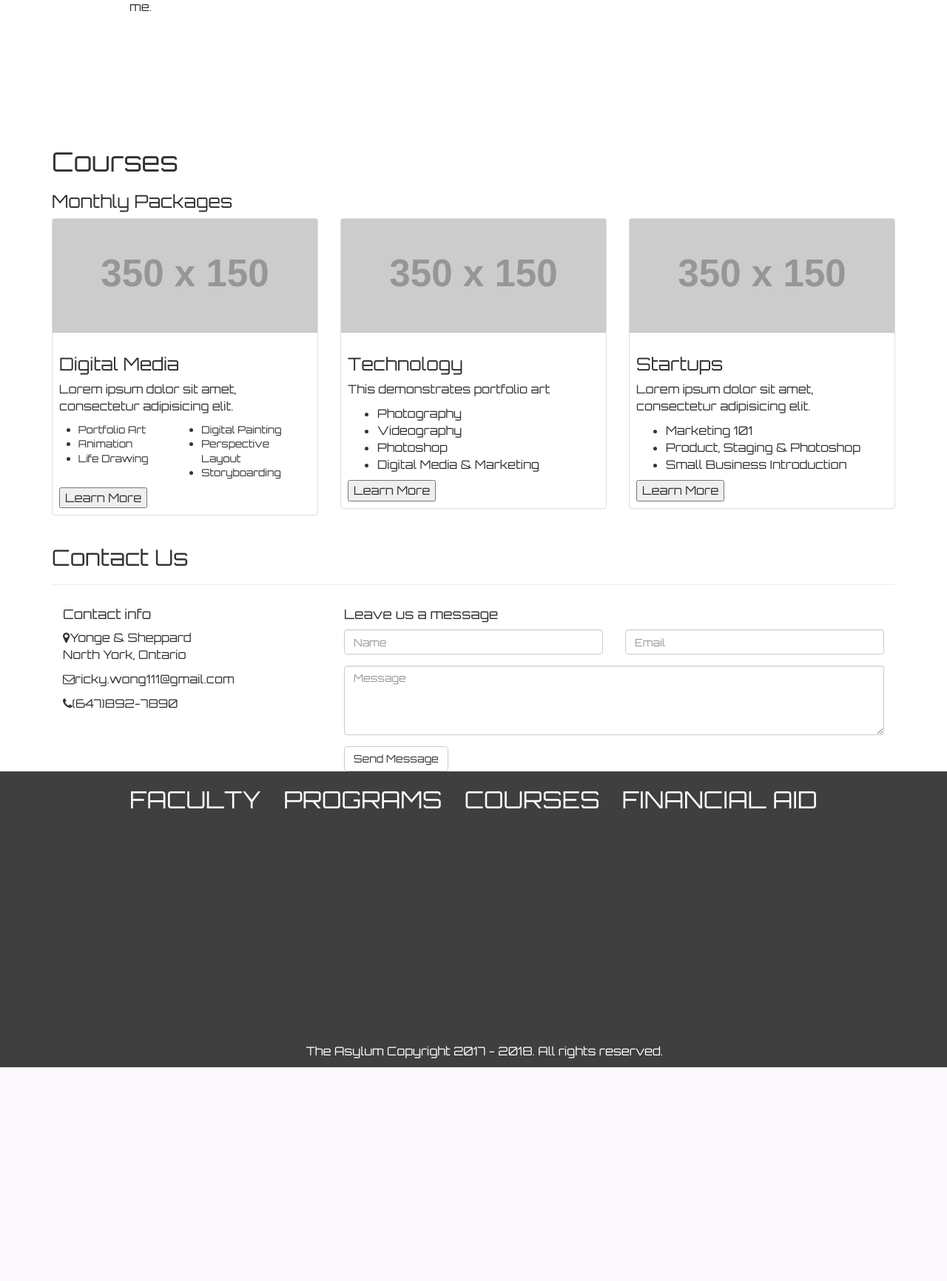
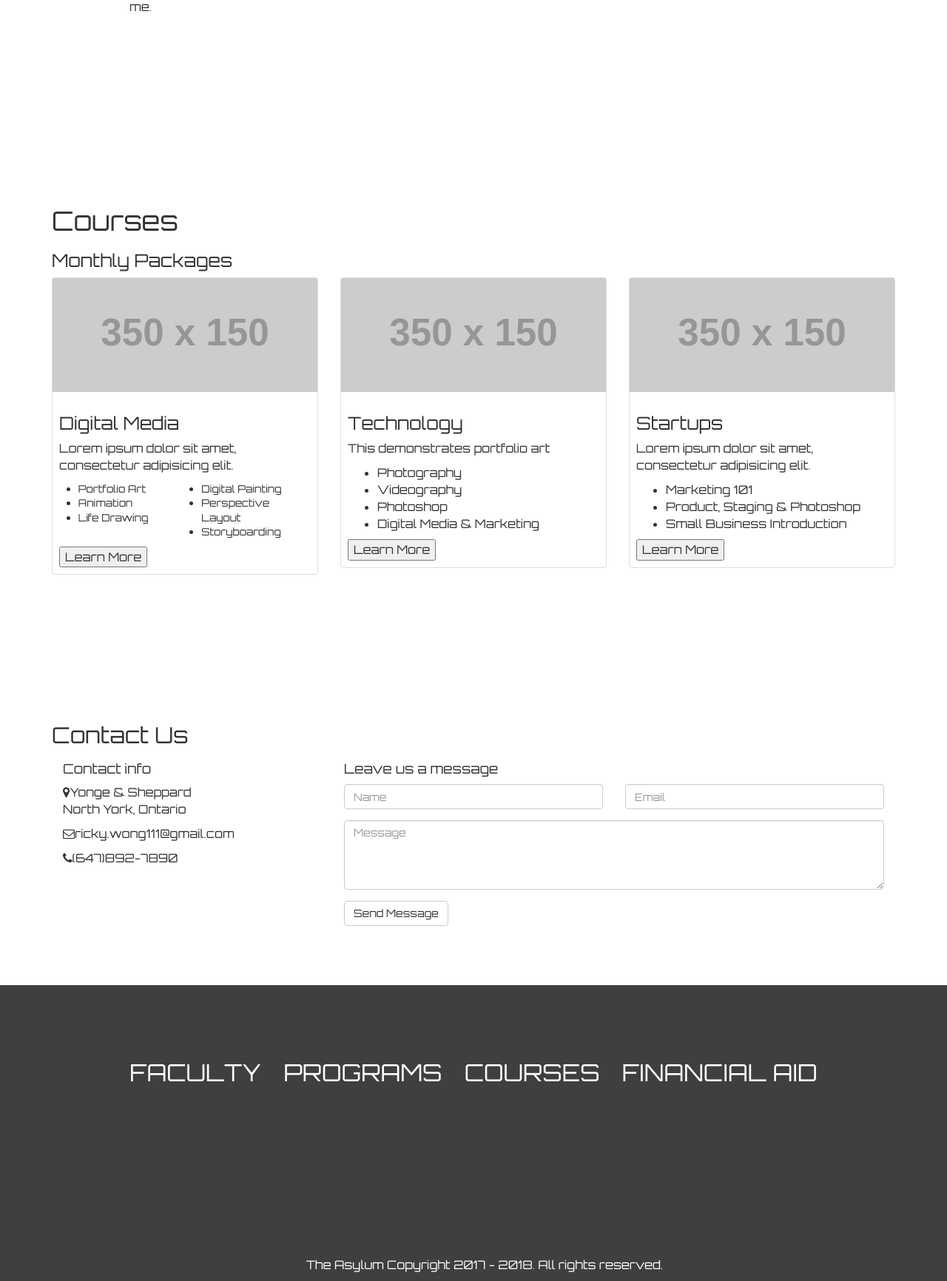
Before and after one commit to voodoo15/Asylum_Landing_Page, a PHP site: page /index.html in a window 1280 px wide. Shown: the part 941-2673 px from the top of the page at 74% size. Before the commit the page ends 2384 px from the top, so only its background shows below. Run offline with PHP 8.4, Linux system fonts and the light colour scheme; grey boxes labelled with a size stand in for pictures from a placeholder-image service; some libraries are stand-ins or nearby versions.

Commit message:
Added padding to sections (except hero section).

```diff
--- a/css/Asylum.css
+++ b/css/Asylum.css
@@ -28,6 +28,10 @@ nav {
   padding: 10vh 10em;
 }
 
+#heroSection {
+  padding: 0;
+}
+
 .jumbotron {
     height: 100vh;
     color: white;
@@ -39,6 +43,7 @@ nav {
 
 section {
   min-height: 50vh;
+  padding: 10vh 0;
 }
 
 .joinToday a {
--- a/index.html
+++ b/index.html
@@ -157,11 +157,10 @@
         </div>
     </section>
     <!-- Contact Section -->
-    <div id="contactSection">
+    <section id="contactSection">
         <div class="container">
             <div class="section-title center">
                 <h2>Contact Us</h2>
-                <hr>
             </div>
             <div class="col-md-4">
                 <h4>Contact info</h4>
@@ -198,7 +197,7 @@
                 </form>
             </div>
         </div>
-    </div>
+    </section>
     <section id="footer">
         <div class="container">
             <div class="row">
```
